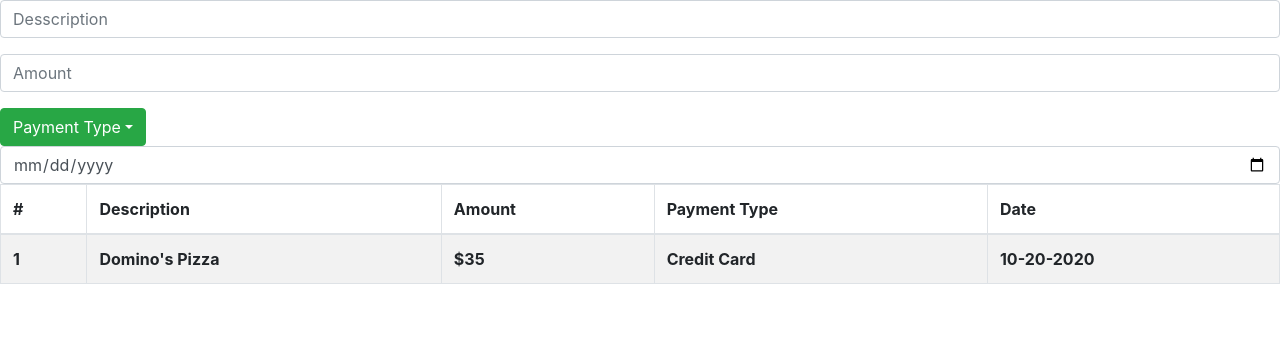
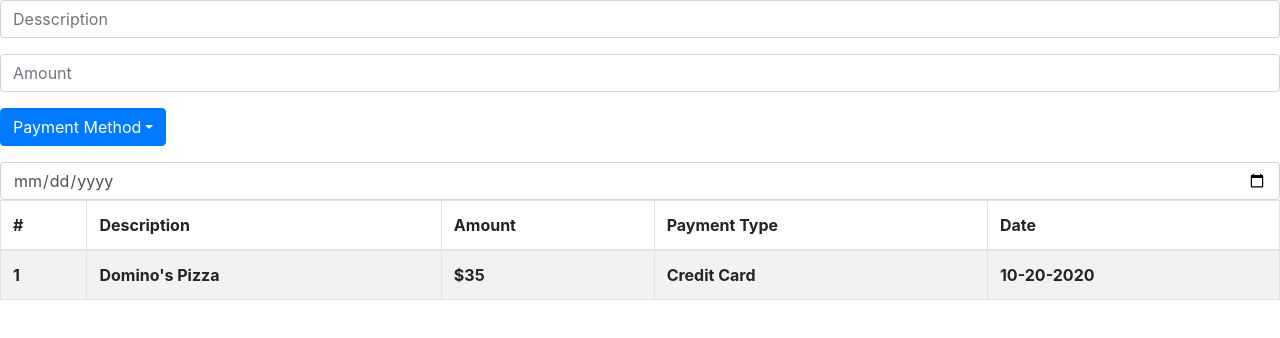
Before and after one commit to jonathanj101/expense-tracker-react, a React (Create React App) app: page / in a window 1280 px wide. Shown: the top 338 px of the page. Built offline with nearby package versions, Linux system fonts and the light colour scheme.

Commit message:
dropdown onSelect payment method properly working w/ bootstrap
dropdown onSelect payment method properly working w/ bootstrap

```diff
--- a/src/Components/UserInput.js
+++ b/src/Components/UserInput.js
@@ -1,11 +1,23 @@
 import React, { Component, } from 'react'
 import {
-    InputGroup, FormControl, Dropdown
+    InputGroup, FormControl, Dropdown, DropdownButton
 } from 'react-bootstrap'
 
 
 export class UserInput extends Component {
+    constructor() {
+        super();
+
+        this.state = { title: 'Payment Method' }
+        this.handleChange = this.handleChange.bind(this)
+    }
+    handleChange = (event) => {
+        console.log('selected');
+        console.log(event);
+        this.setState({ title: event })
+    }
     render() {
+        const { title } = this.state
         return (
             <div>
                 <InputGroup className="mb-3">
@@ -22,20 +34,24 @@
 
                     />
                 </InputGroup>
-                <Dropdown onSelect={e => {
-                    console.log(e)
-                    console.log(Dropdown.contextTypes)
-                    Dropdown.nodeValue = e
-                }}>
-                    <Dropdown.Toggle variant='success' id='dropdown-basic'>
-                        Payment Type
-                    </Dropdown.Toggle>
-                    <Dropdown.Menu>
-                        <Dropdown.Item eventKey='Cash' >Cash</Dropdown.Item>
-                        <Dropdown.Item eventKey='Debit Card'>Debit Card</Dropdown.Item>
-                        <Dropdown.Item eventKey='Credit Card'>Credit Card</Dropdown.Item>
-                    </Dropdown.Menu>
-                </Dropdown>
+                <DropdownButton className="mb-3" onSelect={this.handleChange} id="dropdown-basic-button" title={title}>
+                    <Dropdown.Item as="button" eventKey="Cash">Cash</Dropdown.Item>
+                    <Dropdown.Item as="button" eventKey="Debit Card">Debit Card</Dropdown.Item>
+                    <Dropdown.Item as="button" eventKey="Credit Card">Credit Card</Dropdown.Item>
+                </DropdownButton>
+                {/* <div class="input-group mb-3">
+                    <select
+                        onChange={this.handleChange}
+                        className="custom-select"
+                        id="inputGroupSelect01"
+                        placeholder='Payment Method'
+                    >
+                        <option selected>Payment Method</option>
+                        <option value="cash">Cash</option>
+                        <option value="debit-card">Debit Card</option>
+                        <option value="credi-card">Credit Card</option>
+                    </select>
+                </div> */}
                 <InputGroup >
                     <FormControl
                         placeholder='Date of Expense'
@@ -43,7 +59,7 @@
                         type='date'
                     />
                 </InputGroup>
-            </div>
+            </div >
         )
     }
 }
```
